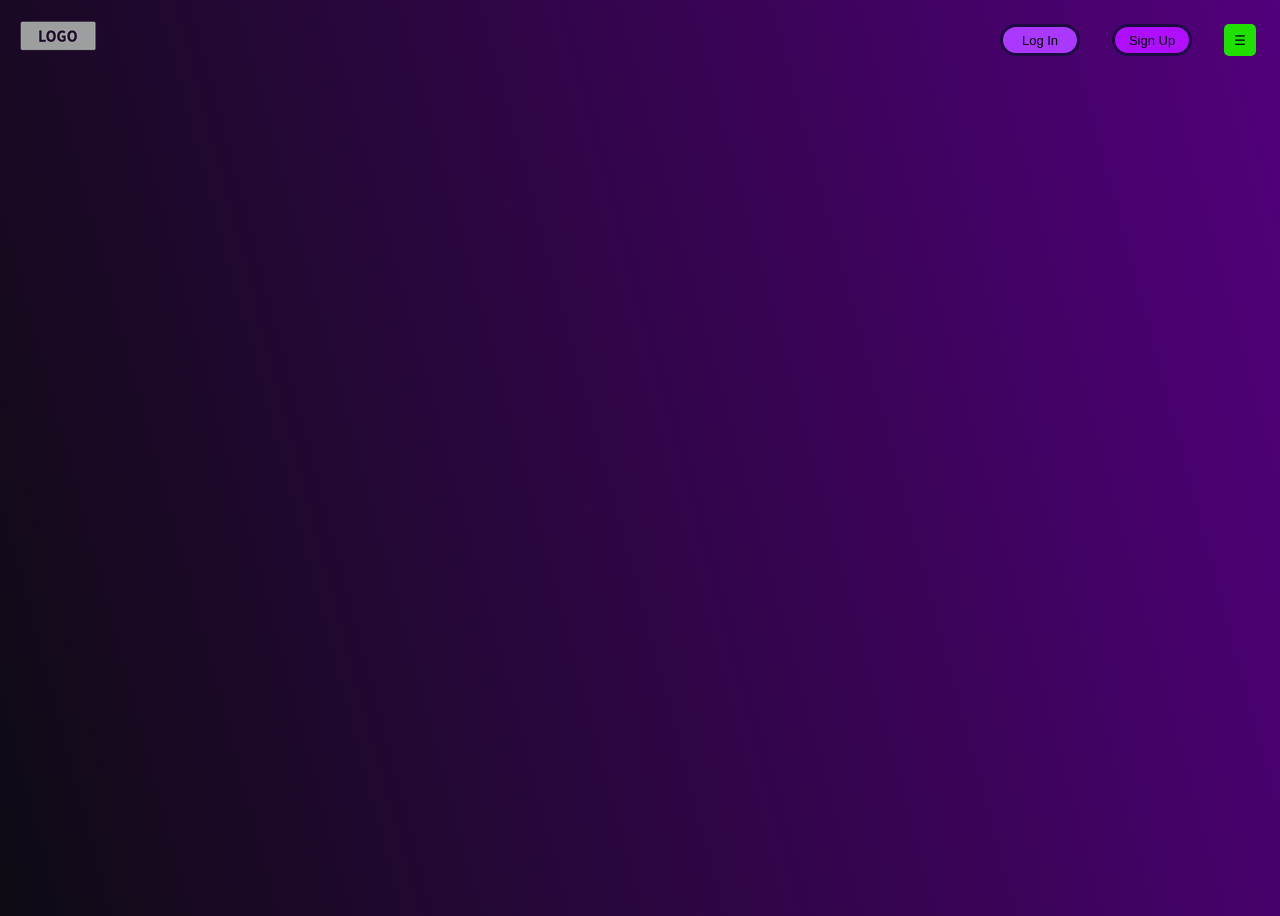
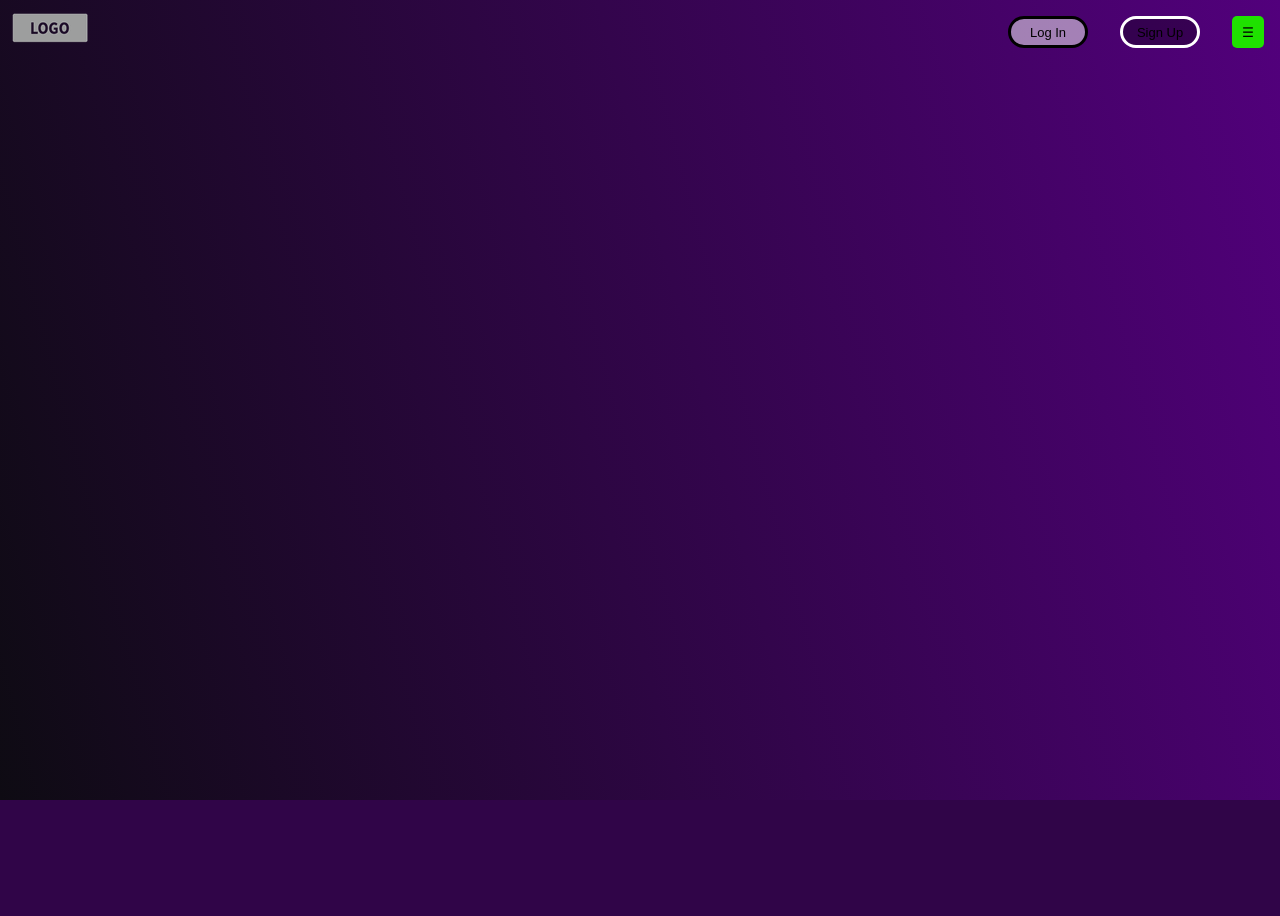
Before and after one commit to Al3Leo/tw-project, a PHP site: page /html/PaginaBianca.php in a window 1280 px wide. After the commit the page ends 800 px from the top, so only its background shows below. Run offline with PHP 8.4, Linux system fonts and the light colour scheme.

Commit message:
Aggiornamenti vari

```diff
--- a/src/css/Global.css
+++ b/src/css/Global.css
@@ -1,77 +1,5 @@
-/*
- * 1. CSS RESET
- */
-
-*, *::before, *::after {
-    box-sizing: border-box;
-  }
-
-  /* 2. Remove default margin */
-  * {
-    margin: 0;
-  }
-
-  body {
-    /* 3. Add accessible line-height */
-    line-height: 1.5;
-    /* 4. Improve text rendering */
-    -webkit-font-smoothing: antialiased;
-  }
-
-  /* 5. Improve media defaults */
-  img, picture, video, canvas, svg {
-    display: block;
-    max-width: 100%;
-  }
-
-  /* 6. Inherit fonts for form controls */
-  input, button, textarea, select {
-    font: inherit;
-  }
-
-  /* 7. Avoid text overflows */
-  p, h1, h2, h3, h4, h5, h6 {
-    overflow-wrap: break-word;
-  }
-
-  /* 8. Improve line wrapping */
-  p {
-    text-wrap: pretty;
-  }
-  h1, h2, h3, h4, h5, h6 {
-    text-wrap: balance;
-  }
-
-  /*
-   * 9. Create a root stacking context
-   */
-
-#root, #__next {
-  isolation: isolate;
-}
-
-
-
-
-/* Utilities */
-.col-60{
-    width: 60%;
-    height: 100%;
-}
-
-.col-50{
-    width: 50%;
-    height: 100%;
-}
-
-.col-40{
-    width: 40%;
-    height: 100%;
-}
-
-.row-33{
-    width: 100%;
-    height: 33%;
+body{
+  margin: 0;
 }
 
 /* Utilities - text */
@@ -99,7 +27,10 @@
 .d-block { display: block; }
 .d-inline { display: inline; }
 .d-inline-block { display: inline-block; }
-.d-flex { display: flex; }
+.d-flex {
+  display: flex;
+  -webkit-flex
+}
 .d-inline-flex { display: inline-flex; }
 .d-none { display: none; }
 
@@ -113,6 +44,7 @@
 .justify-content-center { justify-content: center; }
 .justify-content-between { justify-content: space-between; }
 .justify-content-around { justify-content: space-around; }
+.justify-content-evenly { justify-content: space-evenly; }
 
 /* Allineamento verticale */
 .align-items-center { align-items: center; }
@@ -125,13 +57,20 @@
 .flex-wrap { flex-wrap: wrap; }
 .flex-nowrap { flex-wrap: nowrap; }
 
-/* Colori */
 :root{
+  background: #170938;
+  background-image: linear-gradient(75deg, rgb(14,11,19), rgb(82, 0, 124));    background-repeat: no-repeat;
+  height: 100%;
+
+    /* Colori */
   --bg: #060c21;
   --primaryColor: #e9ecfb ;
   --secondaryColor: #471a8e;
   --accent: #9529d7;
   --text: #e9ecfb;
 
-  font-family: "Inter";
+  color: var(--text);
+
+
+  font-family: Inter, Lato, Georgia, 'Times New Roman', Times, serif;
 }
--- a/src/css/TopMenu.css
+++ b/src/css/TopMenu.css
@@ -1,3 +1,4 @@
+@import 'Global.css';
 .btn{
     float: right;
     margin: 1rem;
--- a/src/html/PaginaBianca.php
+++ b/src/html/PaginaBianca.php
@@ -4,15 +4,9 @@
         <meta charset="UTF-8">
         <title>Title</title>
         <style>
-        body {
-            background: #170938;
-        }
-        body {
-            background-image: linear-gradient(75deg, rgb(14,11,19), rgb(82, 0, 124));
-            height: 900px;
-            background-repeat: no-repeat;
-        }
+            @import '../css/Global.css';
         </style>
+
         <meta name="Author" content="Gruppo05"/>
         <base href="../"/>
         <link rel="icon" href="img/favicon.png" type="image/png/">
--- a/src/html/TopMenu.html
+++ b/src/html/TopMenu.html
@@ -1,4 +1,5 @@
 <style>
+@import 'Global.css';
 .btn{
     float: right;
     margin: 1rem;
@@ -6,24 +7,23 @@
     height: 2rem;
 }
 #login{
-        border: 3px solid #1d0b42;
+    border: 3px solid black;
     border-radius: 25px;
-        background-color: rgb(170, 56, 255);
+    background-color: rgba(255, 255, 255, 0.5);
     font-size: small;
 }
 #login:hover{
-        background-color: rgb(255, 0, 242) !important;
-        border-color: rgb(170, 56, 255) !important;
-        transition: 500ms;
+    background-color: rgba(0, 0, 0, 0.3) !important;
+    border-color: white !important;
 }
 #signup{
-        border: 3px solid #1d0b42;
+    border: 3px solid white;
     border-radius: 25px;
-        background-color: rgb(175, 14, 255);
+    background-color: rgba(0, 0, 0, 0.3);
     font-size: small;
 }
 #signup:hover{
-        background-color: rgba(255, 0, 242, 0.5) !important;
+    background-color: rgba(255, 255, 255, 0.5);
     border-color: black !important;
 }
 #sideMenu{
@@ -35,6 +35,7 @@
 }
 #topbar{
     display: block;
+    height: 70px;
 }
 .showMenu{
     width: 100%;
--- a/src/html/index.php
+++ b/src/html/index.php
@@ -16,7 +16,7 @@
 </head>
 <body>
     <?php include_once 'TopMenu.html'?>
-    <div id="hero" class="d-flex justify-content-around align-item-center">
+    <div id="hero" class="d-flex flex-row text-center">
         <div class="side">
             <img src="https://images.unsplash.com/photo-1732948937655-095f68551734?q=80&w=2942&auto=format&fit=crop&ixlib=rb-4.0.3&ixid=M3wxMjA3fDB8MHxwaG90by1wYWdlfHx8fGVufDB8fHx8fA%3D%3D" alt="Special Offer">
             <p>Special Offer</p>
@@ -25,7 +25,7 @@
                     Acquista ora!
             </button>
         </div>
-        <div id="homeInfo" class="side text-center">
+        <div id="homeInfo" class="side">
             <div class="ct">
                 <h1>Viaggi super spaziali</h1>
                 <h2>Home info</h2>
```
Also changed, not shown: other parts of src/html/TopMenu.html (+18 -16 lines), src/css/MainPage.css (+13 -11 lines). Lines whose indentation alone changed are shown as unchanged.
